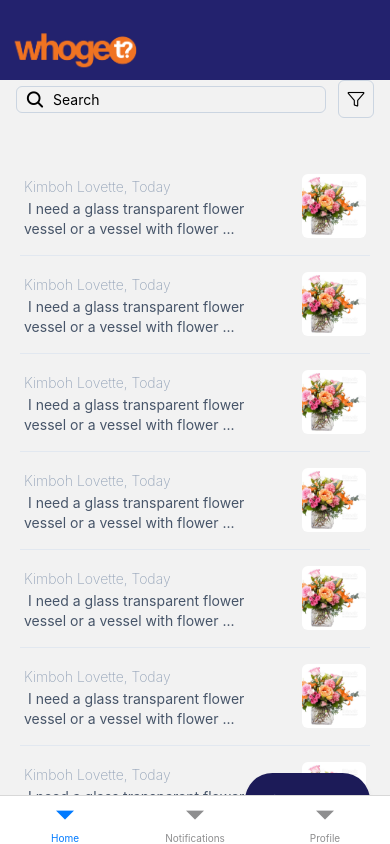
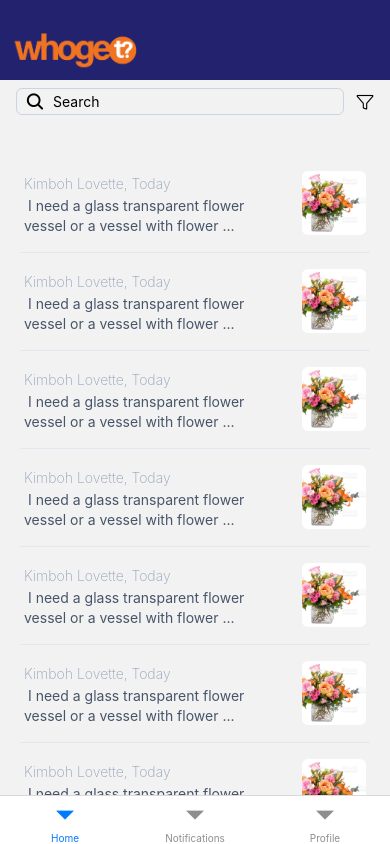
Before and after one commit to Kimbohlovette/whoget-mobile-client, a React Native app: screen /Asks in a window 390 px wide. Built offline with nearby package versions, Linux system fonts and the light colour scheme.

Commit message:
Applied naviation to linkup app and fixed preview image not showing

```diff
--- a/src/pages/Asks.tsx
+++ b/src/pages/Asks.tsx
@@ -13,9 +13,12 @@ import Icon from 'react-native-vector-icons/Ionicons';
 import { textEllipsis } from '../shared/ellipseText';
 import { AutocompleteDropdown } from 'react-native-autocomplete-dropdown';
 import Styles from '../SharedStyles';
+import { useNavigation } from '@react-navigation/native';
+import { useAppSelector } from '../store/hooks';
 
 const Asks = () => {
   const [showFilter, setShowFilter] = useState(false);
+  const isAuthenticated = useAppSelector(state => state.user.isAuthenticated);
   const handleShowFilter = () => {
     if (showFilter) {
       setShowFilter(false);
@@ -23,18 +26,17 @@ const Asks = () => {
       setShowFilter(true);
     }
   };
+
+  const navigation = useNavigation();
   return (
-    <SafeAreaView className="relative min-h-screen w-full px-4">
+    <SafeAreaView className="relative min-h-screen w-full px-4 my-2">
       <StatusBar />
       <View className="relative header flex-row items-center gap-3">
         <View className="flex-1 flex-row items-center border border-slate-300 rounded-md px-2">
           <Icon name="search" size={20} />
-          <TextInput className="py-1 px-2" placeholder="Search" />
+          <TextInput className="py-1 px-2 flex-1" placeholder="Search" />
         </View>
-        <Pressable
-          onPress={handleShowFilter}
-          android_ripple={{ color: 'slate' }}
-          className="border border-slate-300 p-2 rounded-md">
+        <Pressable onPress={handleShowFilter}>
           <Icon name="md-funnel-outline" size={18} />
         </Pressable>
         {showFilter && (
@@ -120,8 +122,9 @@ const Asks = () => {
 
       <View className="w-full pt-10">
         <FlatList
+          showsVerticalScrollIndicator={false}
           ListEmptyComponent={ListEmptyComponent}
-          data={[1, 2, 3, 5, 5, 5, 5]}
+          data={[1, 2, 3, 5, 5, 5, 5, 1, 2, 3, 5, 5, 5, 5]}
           renderItem={() => {
             return (
               <View className="overflow-hidden rounded-sm">
@@ -134,7 +137,14 @@ const Asks = () => {
       </View>
       <View className="absolute bottom-24 right-5 w-fit">
         <Pressable
-          style={{ elevation: 5 }}
+          onPress={() => {
+            if (isAuthenticated) {
+              navigation.navigate('Create ask');
+            } else {
+              navigation.navigate('Authentication', { type: 'signup' });
+            }
+          }}
+          style={Styles.btnShadow}
           className="py-4 px-5 rounded-full flex-row justify-center items-center gap-x-2 bg-primary-600 shadow-md"
           android_ripple={{ color: '#070716' }}>
           <Icon name="md-add" size={20} color={'white'} />
@@ -158,8 +168,12 @@ const ListEmptyComponent = () => {
   );
 };
 const Ask = () => {
+  const naviation = useNavigation();
   return (
     <Pressable
+      onPress={() => {
+        naviation.navigate('Ask detail');
+      }}
       android_ripple={{ color: 'slate' }}
       className="py-4 px-2 flex-row gap-4">
       <View className="shrink">
--- a/src/pages/CreateAsk.tsx
+++ b/src/pages/CreateAsk.tsx
@@ -106,10 +106,10 @@ const CreateAsk = () => {
             }}
             renderItem={({ item }) => {
               return item.path ? (
-                <View className="flex-1 h-24 aspect-square border m-1 max-w-[96px] rounded-lg border-slate-300 items-center justify-center">
+                <View className="flex-1 h-24 aspect-square border m-1 max-w-[96px] rounded-lg border-slate-300">
                   <Image
                     source={{ uri: item.path }}
-                    className="rounded-lg w-fit"
+                    className="rounded-lg w-fit h-full"
                   />
                 </View>
               ) : (
```
